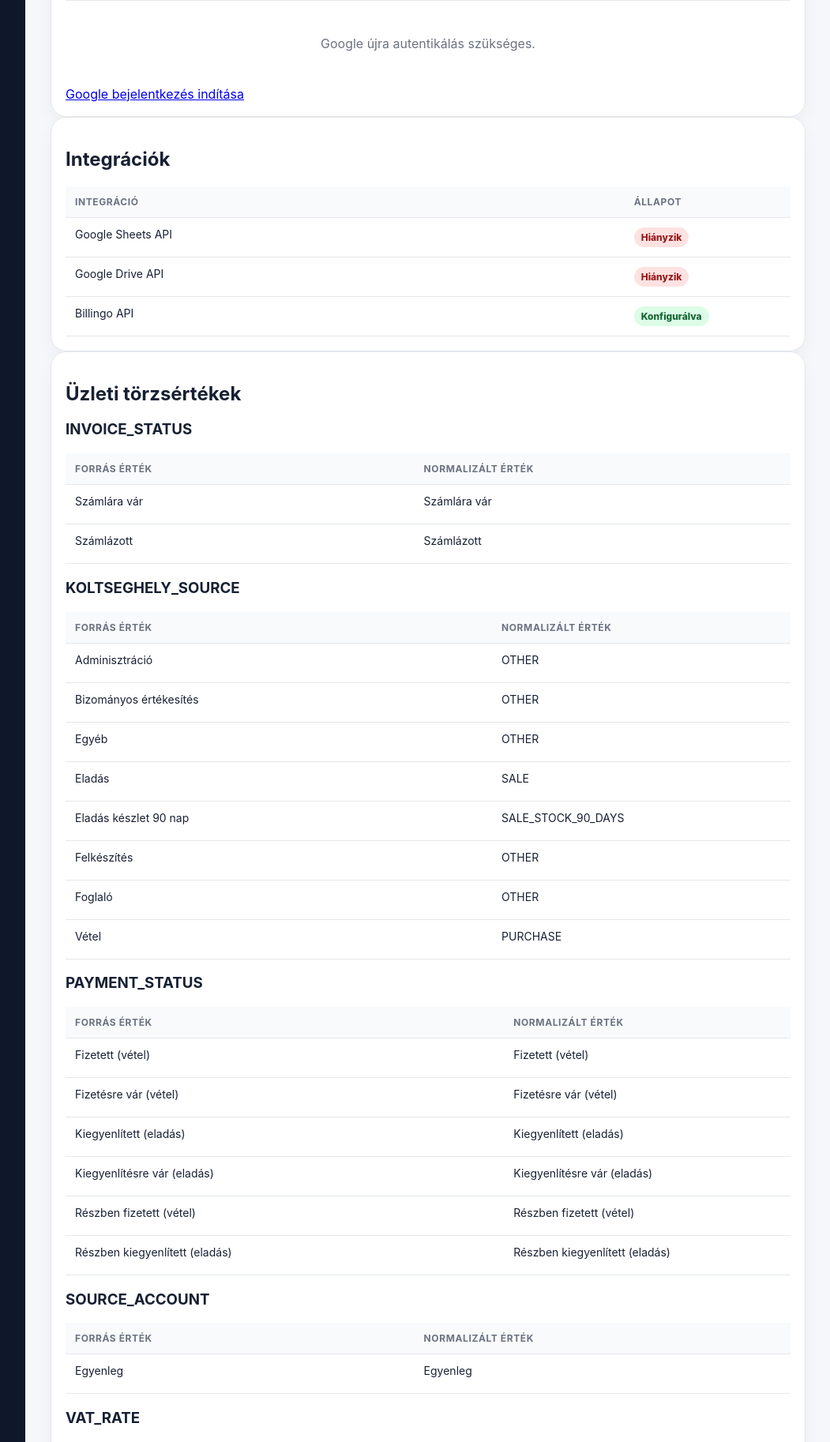
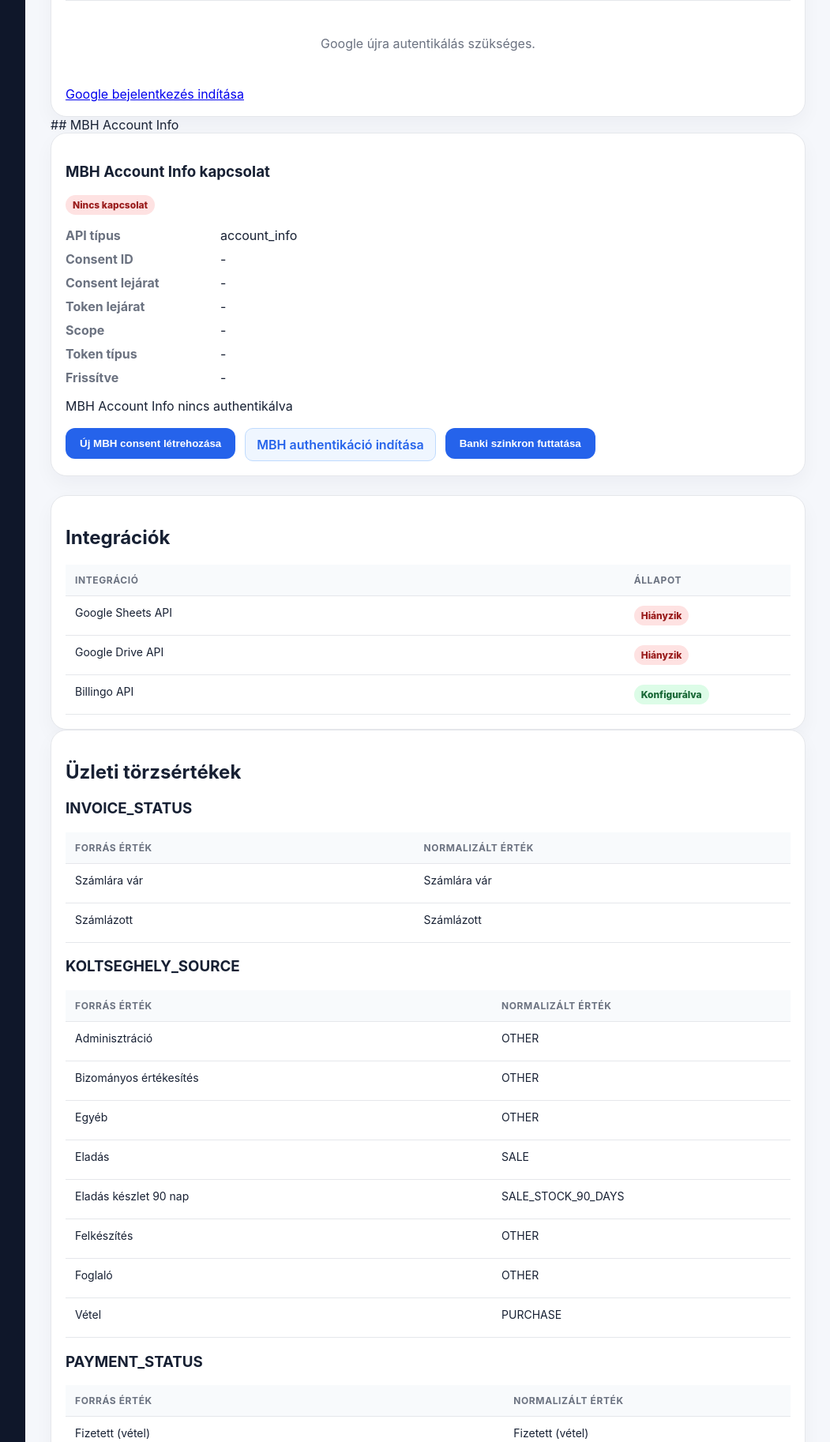
Before and after one commit to NTibor13/CarCOM, a FastAPI app: page /settings in a window 1280 px wide. Shown: the part 419-2245 px from the top of the page at 79% size, without its empty margins (228-1279 px from the left). Run offline with FastAPI, Linux system fonts and the light colour scheme; data comes from the database, SQL or seed files in the repository; data that the repository does not hold is empty.

Commit message:
MBH Account Info connection status in settings.html

```diff
--- a/services/web_service/app.py
+++ b/services/web_service/app.py
@@ -780,6 +780,7 @@ def settings(request: Request):
     for row in lookup_rows:
         grouped_lookup_values.setdefault(row["group_name"], []).append(row)
     google_auth = get_google_oauth_status()
+    mbh_account_info = get_mbh_account_info_status_for_ui()
 
     return templates.TemplateResponse(
         "settings.html",
@@ -791,6 +792,7 @@ def settings(request: Request):
             "integrations": integrations,
             "grouped_lookup_values": grouped_lookup_values,
             "google_auth": google_auth,
+            "mbh_account_info": mbh_account_info,
         },
     )
 
@@ -914,3 +916,46 @@ def test_domestic_payment_consent(payload: TestDomesticPaymentConsentRequest):
         "response": response_body,
         "headers": headers,
     }
+
+def get_mbh_account_info_status_for_ui():
+    try:
+        from services.web_service.routers.mbh_account_settings import (
+            get_mbh_account_info_status,
+        )
+
+        return get_mbh_account_info_status()
+
+    except Exception as exc:
+        return {
+            "connected": False,
+            "needs_reauth": True,
+            "api_type": "account_info",
+            "message": f"MBH Account Info státusz nem olvasható: {str(exc)}",
+        }
+
+@app.post("/settings/mbh/account-info/create-consent-ui")
+def create_mbh_account_info_consent_ui():
+    from services.web_service.routers.mbh_account_settings import (
+        create_mbh_account_info_consent,
+    )
+
+    create_mbh_account_info_consent()
+
+    return RedirectResponse(
+        url="/settings?mbh_status=consent_created",
+        status_code=303,
+    )
+
+
+@app.post("/settings/mbh/account-info/sync-ui")
+def run_mbh_account_info_sync_ui(days_back: int = 7):
+    from services.web_service.routers.mbh_account_sync import (
+        run_mbh_account_info_sync,
+    )
+
+    run_mbh_account_info_sync(days_back=days_back)
+
+    return RedirectResponse(
+        url="/settings?mbh_status=sync_success",
+        status_code=303,
+    )
--- a/services/web_service/templates/settings.html
+++ b/services/web_service/templates/settings.html
@@ -69,6 +69,67 @@
                 </a>
             </div>
             {% endif %}
+        </div>
+        ## MBH Account Info
+
+        <div class="panel" style="margin-bottom: 24px;">
+            <h3>MBH Account Info kapcsolat</h3>
+
+            {% if mbh_account_info.connected %}
+            <p>
+                <span class="status status-valid">Kapcsolódva</span>
+            </p>
+            {% else %}
+            <p>
+                <span class="status status-invalid">Nincs kapcsolat</span>
+            </p>
+            {% endif %}
+
+            <dl class="details-list">
+                <dt>API típus</dt>
+                <dd>{{ mbh_account_info.api_type or "-" }}</dd>
+
+                <dt>Consent ID</dt>
+                <dd>{{ mbh_account_info.consent_id or "-" }}</dd>
+
+                <dt>Consent lejárat</dt>
+                <dd>{{ mbh_account_info.consent_expires_at or "-" }}</dd>
+
+                <dt>Token lejárat</dt>
+                <dd>{{ mbh_account_info.token_expires_at or "-" }}</dd>
+
+                <dt>Scope</dt>
+                <dd>{{ mbh_account_info.scope or "-" }}</dd>
+
+                <dt>Token típus</dt>
+                <dd>{{ mbh_account_info.token_type or "-" }}</dd>
+
+                <dt>Frissítve</dt>
+                <dd>{{ mbh_account_info.updated_at or "-" }}</dd>
+            </dl>
+
+            {% if mbh_account_info.message %}
+            <p>{{ mbh_account_info.message }}</p>
+            {% endif %}
+
+            <div style="display: flex; gap: 12px; flex-wrap: wrap; margin-top: 18px;">
+                <form method="post" action="/settings/mbh/account-info/create-consent-ui">
+                    <button class="primary-button" type="submit">
+                        Új MBH consent létrehozása
+                    </button>
+                </form>
+
+                <a class="secondary-button" href="/settings/mbh/account-info/authorize">
+                    MBH authentikáció indítása
+                </a>
+
+                <form method="post" action="/settings/mbh/account-info/sync-ui">
+                    <input type="hidden" name="days_back" value="7">
+                    <button class="primary-button" type="submit">
+                        Banki szinkron futtatása
+                    </button>
+                </form>
+            </div>
         </div>
         <div class="panel">
             <h2>Integrációk</h2>
```
